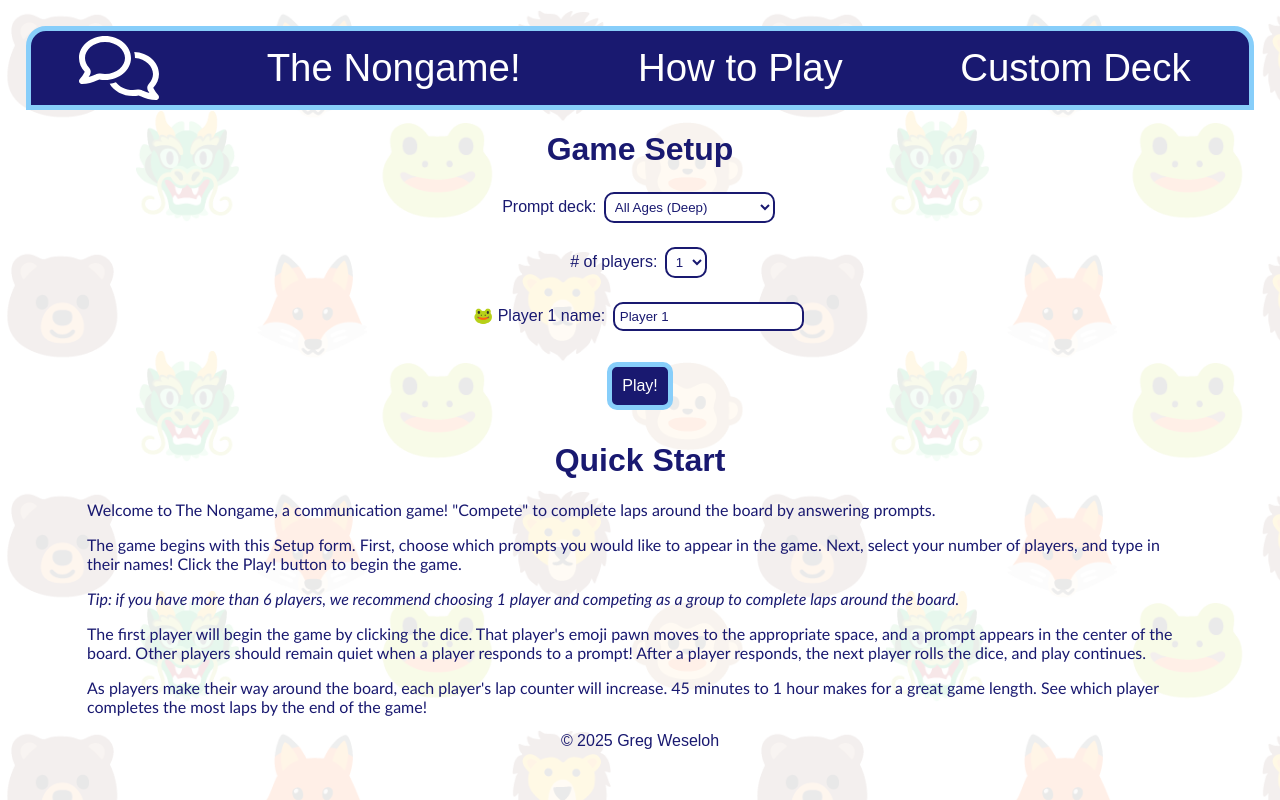
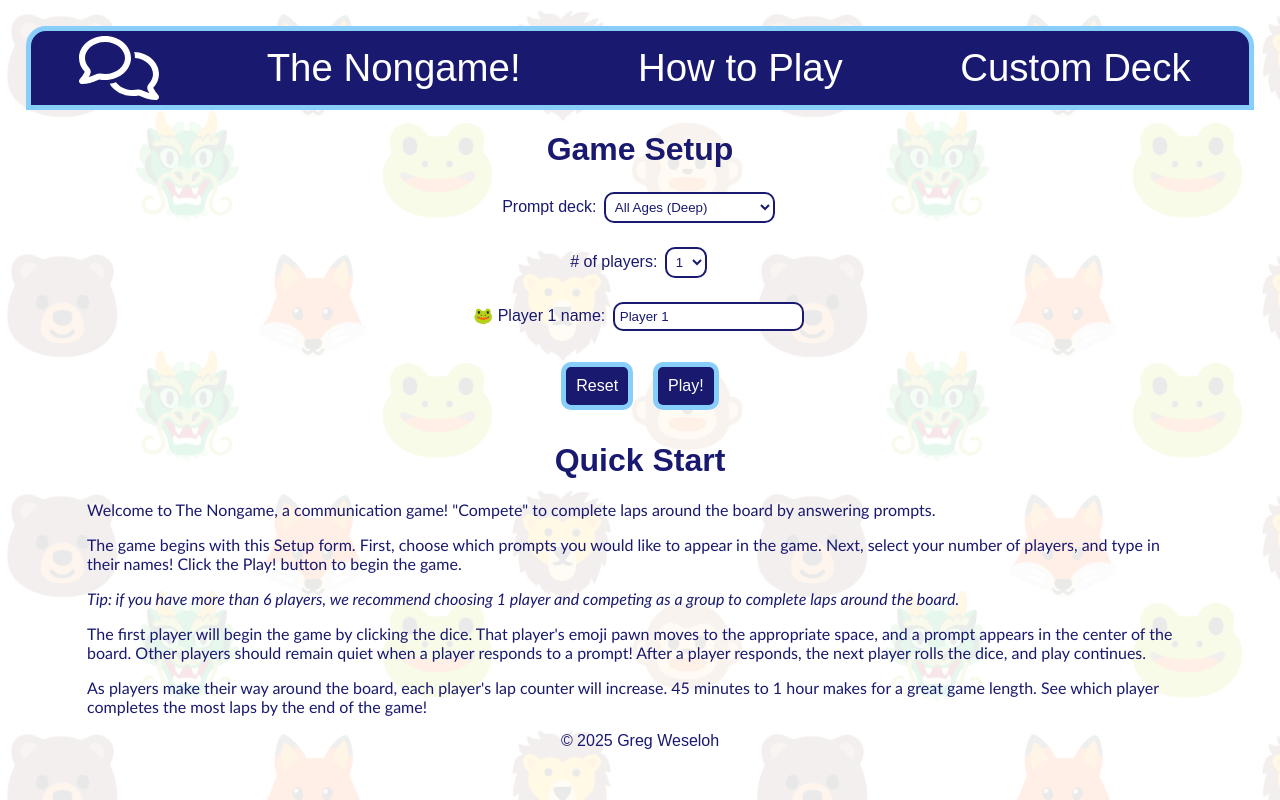
Before and after one commit to BBPTimer/nongame, a React (Vite) app in the folder nongame/: page / in a window 1280 px wide. Built offline with nearby package versions, Linux system fonts and the light colour scheme; a web font is replaced by a local one.

Commit message:
Added Reset button to Setup Form

```diff
--- a/nongame/src/components/Main/Play.jsx
+++ b/nongame/src/components/Main/Play.jsx
@@ -1,17 +1,10 @@
-import { useContext } from "react";
-import { GameContext } from "../../GameContext";
 import Board from "./Play/Board";
 import Dice from "./Play/Dice";
 import UpNext from "./Play/UpNext";
 import PlayerCards from "./Play/PlayerCards";
+import NewGameButton from "../common/NewGameButton";
 
 const Play = () => {
-  const { setIsNewGame } = useContext(GameContext);
-
-  const handleClick = () => {
-    setIsNewGame(true);
-  };
-
   return (
     <>
       <Board />
@@ -21,7 +14,7 @@ const Play = () => {
       <br />
       <PlayerCards />
       <br />
-      <button onClick={handleClick}>New Game</button>
+      <NewGameButton buttonText={"New Game"} />
     </>
   );
 };
--- a/nongame/src/components/Main/Setup.jsx
+++ b/nongame/src/components/Main/Setup.jsx
@@ -2,6 +2,7 @@ import { useContext } from "react";
 import { GameContext } from "../../GameContext";
 import PlayerForms from "./Setup/PlayerForms";
 import { shuffle } from "../../common/utils";
+import NewGameButton from "../common/NewGameButton";
 
 const Setup = () => {
   const {
@@ -95,7 +96,7 @@ const Setup = () => {
         <select
           name="numberOfPlayers"
           onChange={handleNumberOfPlayersChange}
-          defaultValue={numberOfPlayers}
+          value={numberOfPlayers}
           required
         >
           {numberOfPlayerOptions}
@@ -104,7 +105,8 @@ const Setup = () => {
         <br />
         <PlayerForms />
         <br />
-        <button type="submit" className="shake">
+        <NewGameButton buttonText={"Reset"} />
+        <button className="shake">
           Play!
         </button>
       </form>
--- /dev/null
+++ b/nongame/src/components/common/NewGameButton.jsx
@@ -0,0 +1,15 @@
+import { useContext } from "react";
+import { GameContext } from "../../GameContext";
+
+const NewGameButton = ({ buttonText }) => {
+  const { setIsNewGame } = useContext(GameContext);
+
+  const handleClick = (event) => {
+    event.preventDefault();
+    setIsNewGame(true);
+  };
+
+  return <button onClick={handleClick}>{buttonText}</button>;
+};
+
+export default NewGameButton;
```
